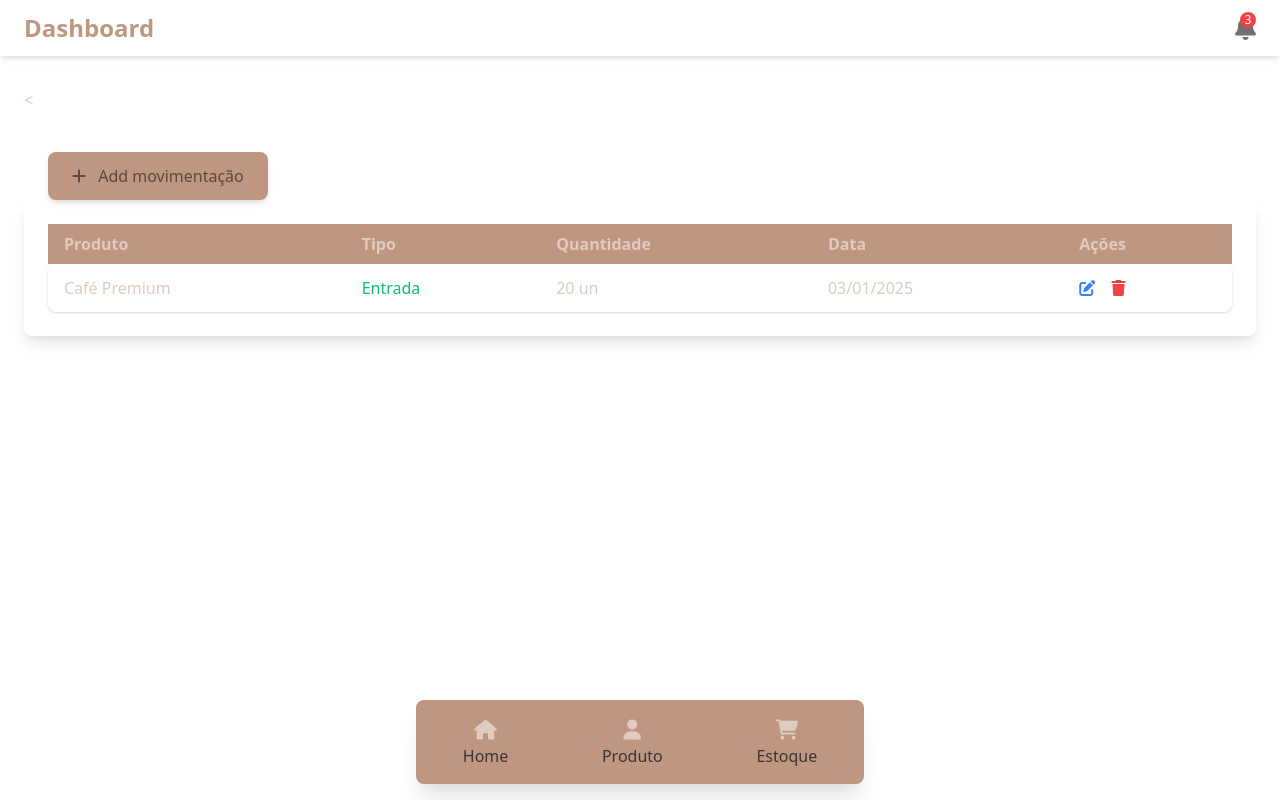
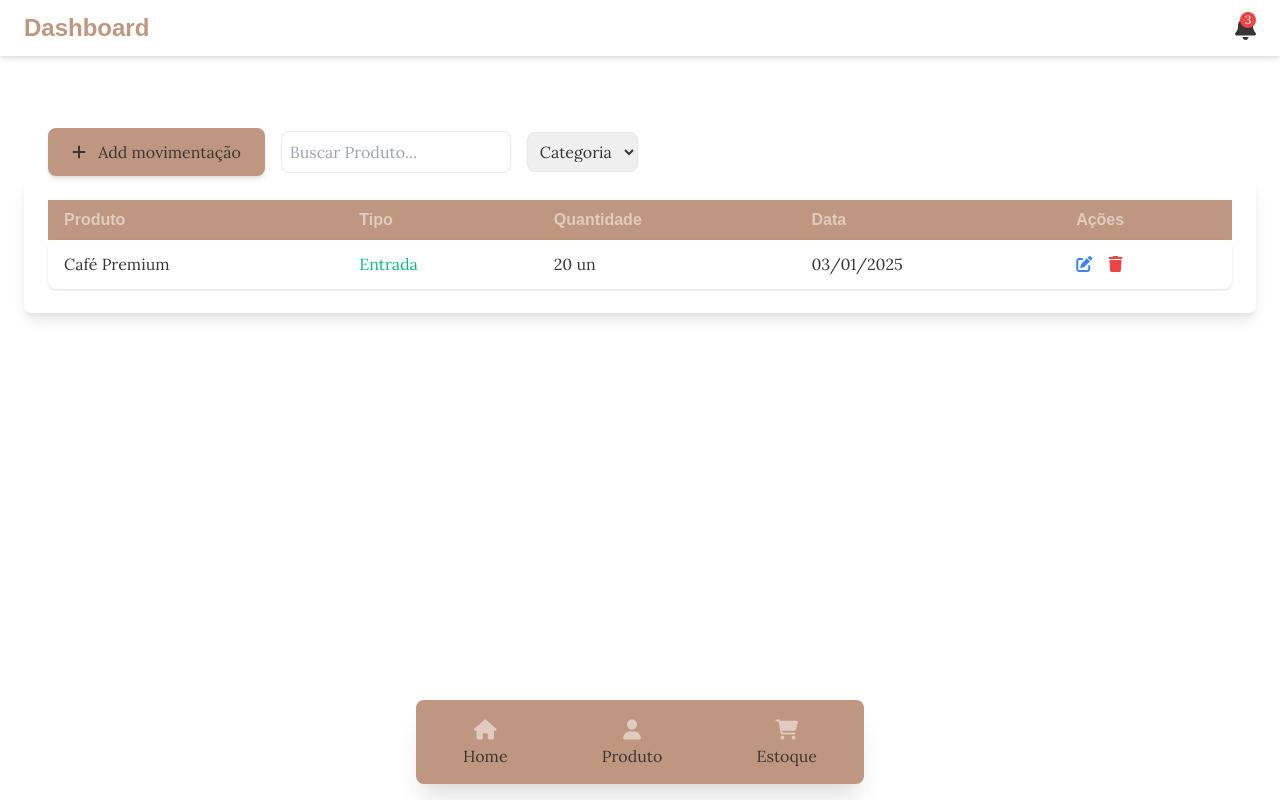
Before and after one commit to AlanBMC/STOQ, a Django app: page /estoqueview/ in a window 1280 px wide. Run offline with Django 5.2, Linux system fonts and the light colour scheme.

Commit message:
feat: ajuste em templates

```diff
--- a/estoque_cafeteria/estoque/templates/Componentes/busca_produto.html
+++ b/estoque_cafeteria/estoque/templates/Componentes/busca_produto.html
@@ -0,0 +1,16 @@
+<div class="mt-10 ml-6 flex items-center space-x-4">
+  <button id="openModalBtn" class="bg-color-1 text-color-3 px-6 py-3 rounded-lg shadow-md hover:bg-opacity-90 transition-all">
+      <i class="fas fa-plus mr-2">
+      </i>
+    Add movimentação
+  </button>
+
+  <input type="text" placeholder="Buscar Produto..."
+      class="border p-2 rounded-lg focus:ring-color-1 focus:outline-none">
+
+  <select class="border p-2 rounded-lg">
+      <option value="">Categoria</option>
+      <option value="entrada">Entrada</option>
+      <option value="saida">Saída</option>
+  </select>
+</div>
--- a/estoque_cafeteria/estoque/templates/Componentes/modal_add_movimentacao.html
+++ b/estoque_cafeteria/estoque/templates/Componentes/modal_add_movimentacao.html
@@ -1,9 +1,5 @@
-<
-<div class="mt-10 ml-6">
-    <button id="openModalBtn" class="bg-color-1 text-color-3  px-6 py-3 rounded-lg shadow-md hover:bg-opacity-90 transition-all">
-        <i class="fas fa-plus mr-2"></i> Add movimentação
-    </button>
-</div>
+
+
 
 <!-- Modal (inicialmente oculto) -->
 <div id="productModal" class="fixed inset-0 bg-black bg-opacity-50 hidden justify-center items-center z-50">
--- a/estoque_cafeteria/estoque/templates/estoque.html
+++ b/estoque_cafeteria/estoque/templates/estoque.html
@@ -1,6 +1,8 @@
 {% extends 'base.html' %}
 {% block content %}
 
+
+{% include 'componentes/busca_produto.html' %}
 {% include 'componentes/modal_add_movimentacao.html' %}
 
 {% include 'componentes/tabela_produto.html' %}
--- a/estoque_cafeteria/estoque/urls.py
+++ b/estoque_cafeteria/estoque/urls.py
@@ -4,7 +4,7 @@ from . import views
 
 urlpatterns = [
     path('', views.login, name='login'),
-    path('dashboard/', views.dashboard, name='dashboard'),
+    path('produtoview/', views.produtoview, name='produtoview'),
     path('estoqueview/', views.estoqueview, name='estoqueview'),
     path('offline/', views.offline, name='offline')  # Nova rota offline
 
--- a/estoque_cafeteria/estoque/views.py
+++ b/estoque_cafeteria/estoque/views.py
@@ -4,8 +4,8 @@ from django.shortcuts import render
 def login(request):
     return render(request,  'login.html')
 
-def dashboard(request):
-    return render(request, 'dashboard.html')
+def produtoview(request):
+    return render(request, 'produtoview.html')
 
 def estoqueview(request):
     return render(request, 'estoque.html')
--- a/estoque_cafeteria/static/css/global.css
+++ b/estoque_cafeteria/static/css/global.css
@@ -1,16 +1,57 @@
-.color-1 { color: rgb(191, 151, 128); }
-.color-2 { color: rgb(223, 203, 192); }
-.color-3 { color: rgb(20, 13, 13); }
-.color-4 { color: rgb(128, 128, 128); }
-.color-5 { color: rgb(0, 0, 0); }
-.bg-color-1 { background-color: rgb(191, 151, 128); }
-.bg-color-2 { background-color: rgb(223, 203, 192); }
-.bg-color-3 { background-color: rgb(255, 255, 255); }
-.bg-color-4 { background-color: rgb(128, 128, 128); }
-.bg-color-5 { background-color: rgb(0, 0, 0); }
-p  {
-    color: rgb(58, 53, 53);  /* Preto */
+:root {
+    --color-1: rgb(191, 151, 128);
+    --color-2: rgb(223, 203, 192);
+    --color-3: rgb(20, 13, 13);
+    --color-4: rgb(128, 128, 128);
+    --color-5: rgb(0, 0, 0);
+
+    --bg-color-1: var(--color-1);
+    --bg-color-2: var(--color-2);
+    --bg-color-3: rgb(255, 255, 255);
+    --bg-color-4: var(--color-4);
+    --bg-color-5: var(--color-5);
+
+    --font-primary: 'Poppins', sans-serif;
+    --font-secondary: 'Lora', serif;
+    --text-color: rgb(58, 53, 53);
+    --placeholder-color: rgba(58, 53, 53, 0.7);
+    --hover-color: rgba(31, 27, 27, 0.9);
 }
-button {
-    color: rgba(31, 27, 27, 0.63);  /* Preto */
+
+/* Aplicação de cores */
+.color-1 { color: var(--color-1); }
+.color-2 { color: var(--color-2); }
+.color-3 { color: var(--color-3); }
+.color-4 { color: var(--color-4); }
+.color-5 { color: var(--color-5); }
+
+.bg-color-1 { background-color: var(--bg-color-1); }
+.bg-color-2 { background-color: var(--bg-color-2); }
+.bg-color-3 { background-color: var(--bg-color-3); }
+.bg-color-4 { background-color: var(--bg-color-4); }
+.bg-color-5 { background-color: var(--bg-color-5); }
+
+/* Fontes e estilos gerais */
+body {
+    font-family: var(--font-primary);
 }
+
+p, span, button, input, select, textarea {
+    color: var(--text-color);  /* Preto */
+    font-family: var(--font-secondary);
+}
+
+::placeholder {
+    color: var(--placeholder-color);  /* Placeholder com leve transparência */
+    font-family: var(--font-secondary);
+}
+
+button:hover {
+    color: var(--hover-color);  /* Alteração sutil ao passar o mouse */
+}
+
+input:focus, select:focus, textarea:focus {
+    outline: none;
+    border-color: var(--text-color);  /* Borda preta ao focar */
+    box-shadow: 0 0 3px var(--placeholder-color);
+}
--- a/estoque_cafeteria/templates/base.html
+++ b/estoque_cafeteria/templates/base.html
@@ -10,6 +10,8 @@
     <link rel="apple-touch-icon" href="{% static 'images/logo192.png' %}">
     <link href="https://cdnjs.cloudflare.com/ajax/libs/font-awesome/6.0.0/css/all.min.css" rel="stylesheet">
     <link href="https://cdn.jsdelivr.net/npm/tailwindcss@2.2.19/dist/tailwind.min.css" rel="stylesheet">
+    <link href="https://fonts.googleapis.com/css2?family=Lora:wght@400;500;600;700&display=swap" rel="stylesheet">
+
     <link rel="icon" href="{% static 'images/logo.ico' %}" type="image/x-icon">
     <link rel="stylesheet" href="{% static 'css/global.css'%}">
 </head>
@@ -35,7 +37,7 @@
             <p>Home</p>
         </a>
 
-        <a href="{% url 'dashboard' %}" class="text-color-3 flex flex-col items-center">
+        <a href="{% url 'produtoview' %}" class="text-color-3 flex flex-col items-center">
             <i class="fas fa-user text-xl"></i>
             <p> Produto</p>
         </a>
```
Also changed, not shown: estoque_cafeteria/estoque/templates/produtoview.html (renamed from estoque_cafeteria/estoque/templates/dashboard.html).
